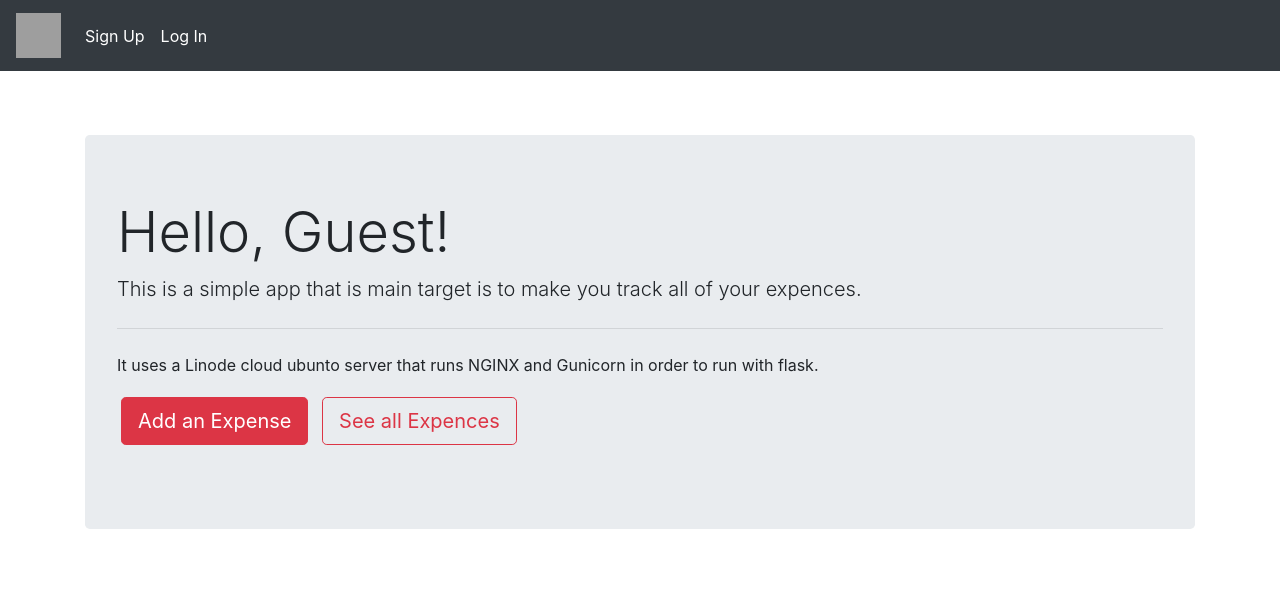
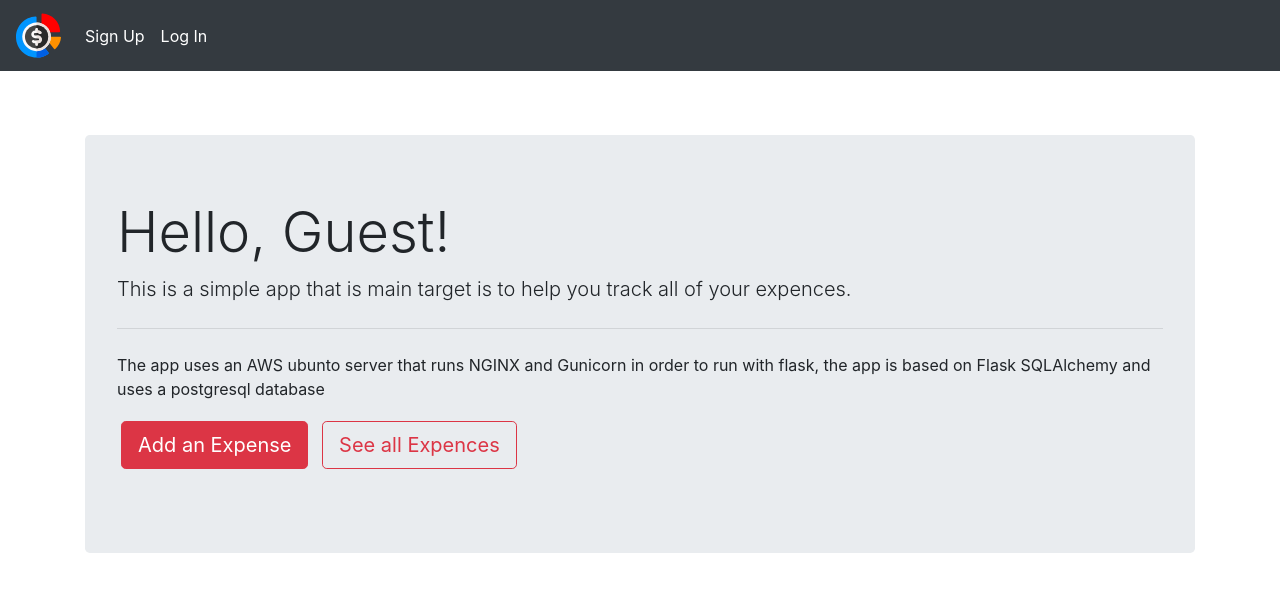
Before and after one commit to IdoDesign/Budget, a Flask app: template project/templates/home.html in a window 1280 px wide. Shown: the top 592 px of the page. Run offline with Flask 2, Linux system fonts and the light colour scheme; the template is opened without the code that fills it, so the values that code supplies are empty; some libraries are stand-ins or nearby versions; grey boxes are pictures that could not be loaded.

Commit message:
home page and sorted transactions

```diff
--- a/project/app.py
+++ b/project/app.py
@@ -1,12 +1,12 @@
 
 import uuid
-from flask import Flask
+import flask
 from flask_sqlalchemy import SQLAlchemy
 from models import db
 from routes.transactions import transactions
 from routes.users import users
 
-app = Flask (__name__)
+app = flask.Flask (__name__)
 
 app.config['SQLALCHEMY_DATABASE_URI'] = "postgresql://ido:Aa123456@localhost:5432/budget"
 app.config['SQLALCHEMY_TRACK_MODIFICATIONS'] = False
@@ -17,6 +17,9 @@ db.init_app(app)
 app.register_blueprint(transactions)
 app.register_blueprint(users)
 
+@app.route('/')
+def home():
+    return flask.render_template('home.html')
 
 if __name__ == '__main__':
     app.run(debug=True)
--- a/project/models.py
+++ b/project/models.py
@@ -82,3 +82,7 @@ class Transaction(db.Model):
     @staticmethod
     def get_by_id(_id):
         return Transaction.query.filter_by(_id=_id).first()
+
+    @staticmethod
+    def get_by_user_sorted(user_id):
+        return db.session.query(Transaction, Category).filter_by(user_id=user_id).join(Category).order_by(Transaction.date.desc())
--- a/project/routes/transactions.py
+++ b/project/routes/transactions.py
@@ -31,5 +31,5 @@ def add_transaction():
 @transactions.route('/all')
 @login_required
 def all_transactions():
-    transactions= Transaction.get_by_user(flask.session['user']['_id'])
+    transactions= Transaction.get_by_user_sorted(flask.session['user']['_id'])
     return flask.render_template('all_transactions.html', transactions=transactions)
--- /dev/null
+++ b/project/static/style.css
@@ -0,0 +1,4 @@
+.chart{
+    margin-top: 30px;
+    text-align: center;
+}
--- a/project/templates/home.html
+++ b/project/templates/home.html
@@ -5,9 +5,11 @@
 
   <h1 class="display-4">Hello, {% if session['user'] %}{{session['user']['name']}}{%else%}Guest{%endif%}!</h1>
 
-  <p class="lead">This is a simple app that is main target is to make you track all of your expences.</p>
+  <p class="lead">This is a simple app that is main target is to help you track all of your expences.</p>
   <hr class="my-4">
-  <p>It uses a Linode cloud ubunto server that runs NGINX and Gunicorn in order to run with flask.</p>
+  <p>The app uses an AWS ubunto server that runs NGINX and Gunicorn in order to run with flask,
+    the app is based on Flask SQLAlchemy and uses a postgresql database
+  </p>
   <p class="lead">
     <a href="/add_transactions"><button class="btn btn-danger btn-lg m-1">Add an Expense</button></a>
     <a href="/all"><button class="btn btn-outline-danger btn-lg m-1">See all Expences</button></a>
```
Also changed, not shown: project/static/Budget_color.svg (added).
